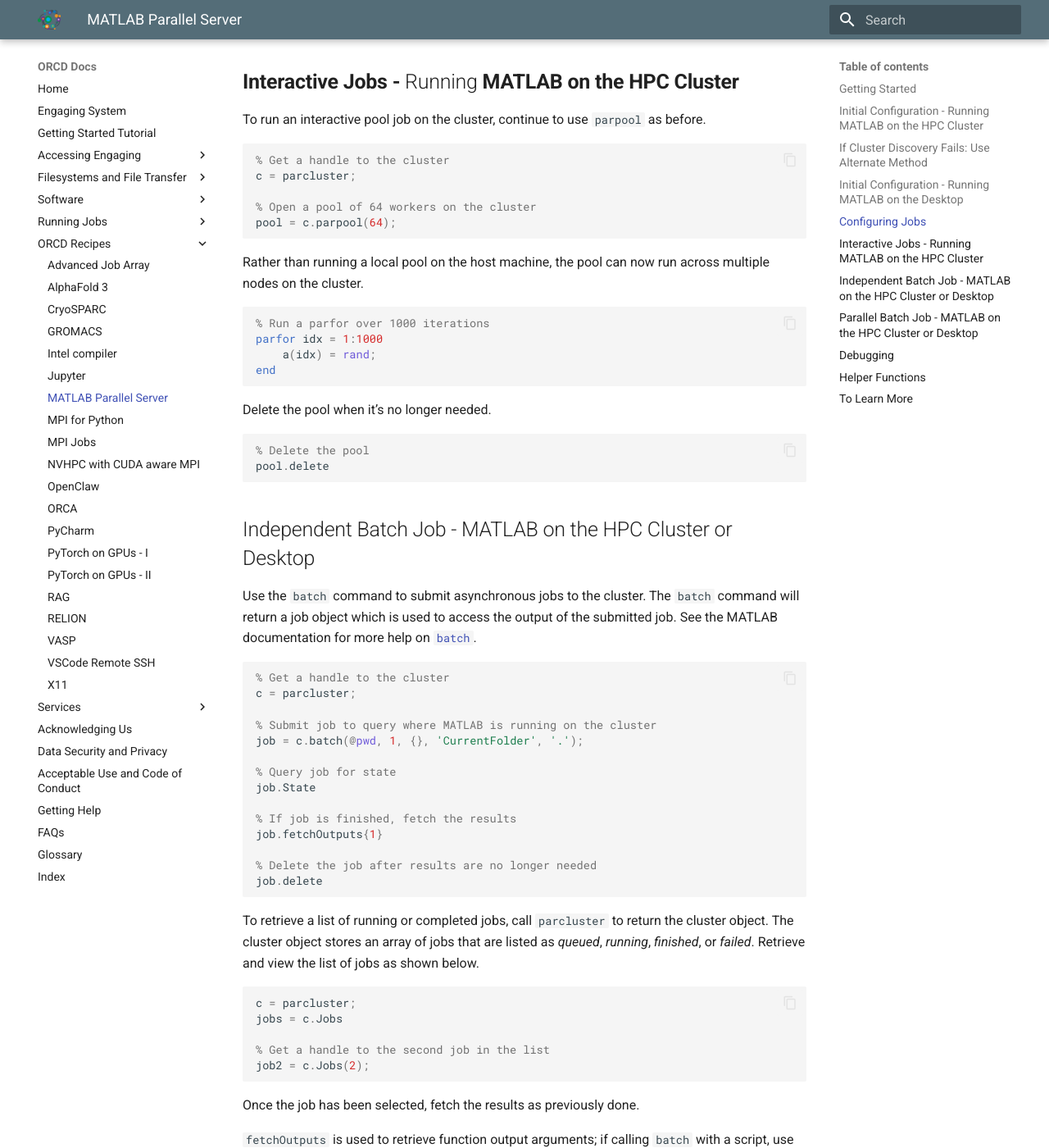
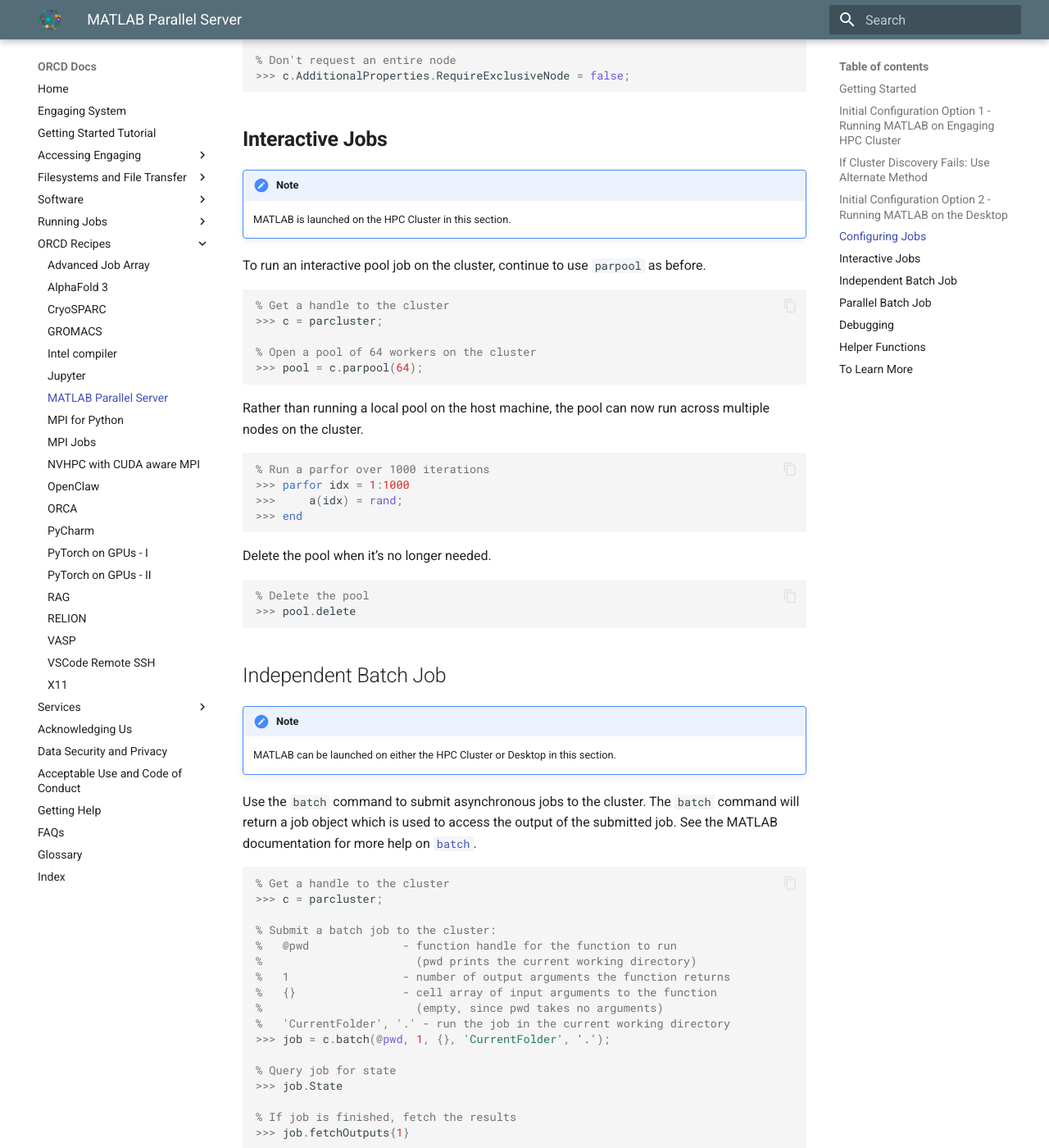
Before and after one commit to mit-orcd/orcd-docs-edit, an MkDocs documentation site: the page built from docs/recipes/Getting_Started_With_Serial_And_Parallel_MATLAB.md, in a window 1280 px wide and 1400 px high, scrolled down 3796 px. Shown: the whole window at 82% size. Built offline with MkDocs 1.6.1 and Material for MkDocs 9.7.7, drawn with Linux system fonts in a browser that asks for light colours; some of the changed text lies outside the part shown.

Commit message:
Apply Shaohao review suggestions to MATLAB parallel computing doc
- Use matlab & in Getting Started to free the terminal after launch
- Rename Initial Configuration sections as Option 1 and Option 2
- Move HPC Cluster or Desktop context from titles into admonitions
- Add per-argument comments to c.batch command
- Convert N+1 CPU cores note to an admonition
- Prefix interactive MATLAB commands with >>> to distinguish from bash

````diff
--- a/docs/recipes/Getting_Started_With_Serial_And_Parallel_MATLAB.md
+++ b/docs/recipes/Getting_Started_With_Serial_And_Parallel_MATLAB.md
@@ -21,10 +21,10 @@
    ```
 4. Then launch MATLAB by typing:
    ```
-   matlab
+   matlab &
    ```
 
-## Initial Configuration \- Running MATLAB on the HPC Cluster
+## Initial Configuration Option 1 - Running MATLAB on Engaging HPC Cluster
 
 This setup is intended for job submission when you are logged directly into the cluster, either through a command\-line or graphical interface.  This process needs to be done once per cluster.
 
@@ -49,12 +49,12 @@
 After logging into the cluster, start MATLAB. Call `configCluster` to create a new cluster profile.
 
 ```matlab
-configCluster
+>>> configCluster
 ```
 
 Jobs will run across multiple nodes on the cluster rather than on the host machine.
 
-## Initial Configuration \- Running MATLAB on the Desktop
+## Initial Configuration Option 2 - Running MATLAB on the Desktop
 
 This setup is intended for job submission when MATLAB is installed on your machine and jobs are run remotely on the cluster.  This setup needs to be done once per cluster, per version of MATLAB installed on your machine.
 
@@ -62,7 +62,7 @@
 Start MATLAB and run `userpath`
 
 ```matlab
-userpath
+>>> userpath
 ```
 
 Download the MATLAB plugin scripts from [here](http://www.mathworks.com).  The contents of the ZIP file should be extracted into the folder returned by the call to `userpath`.
@@ -71,7 +71,7 @@
 Create a new cluster profile
 
 ```matlab
-configCluster
+>>> configCluster
 ```
 
 Jobs will now run on the cluster rather than on the local machine.
@@ -84,7 +84,7 @@
 
 ```matlab
 % Get a handle to the local resources
-c = parcluster('Processes');
+>>> c = parcluster('Processes');
 ```
 
 ## Configuring Jobs
@@ -93,126 +93,138 @@
 
 ```matlab
 % Get a handle to the cluster
-c = parcluster;
+>>> c = parcluster;
 
 % REQUIRED
 
 % OPTIONAL
 
 % Specify an account
-c.AdditionalProperties.AccountName = 'account-name';
+>>> c.AdditionalProperties.AccountName = 'account-name';
 
 % Specify a constraint
-c.AdditionalProperties.Constraint = 'feature-name';
+>>> c.AdditionalProperties.Constraint = 'feature-name';
 
 % Request email notification of job status
-c.AdditionalProperties.EmailAddress = 'mit-kerberos@mit.edu';
+>>> c.AdditionalProperties.EmailAddress = 'mit-kerberos@mit.edu';
 
 % Specify number of GPUs (default: 0)
-c.AdditionalProperties.GPUsPerNode = 1;
+>>> c.AdditionalProperties.GPUsPerNode = 1;
 
 % Specify a particular GPU card
-c.AdditionalProperties.GPUCard = 'gpu-card';
+>>> c.AdditionalProperties.GPUCard = 'gpu-card';
 
 % Specify memory to use, per core (default: 4GB)
-c.AdditionalProperties.MemPerCPU = '6GB';
+>>> c.AdditionalProperties.MemPerCPU = '6GB';
 
 % Specify the partition
-c.AdditionalProperties.Partition = 'partition-name';
+>>> c.AdditionalProperties.Partition = 'partition-name';
 
 % Specify cores per node (default: 0)
-c.AdditionalProperties.ProcsPerNode = 4;
+>>> c.AdditionalProperties.ProcsPerNode = 4;
 
 % Specify Quality of Service (QoS)
-c.AdditionalProperties.QoS = 'quality-of-service-value';
+>>> c.AdditionalProperties.QoS = 'quality-of-service-value';
 
 % Set node exclusivity (default: false)
-c.AdditionalProperties.RequireExclusiveNode = true;
+>>> c.AdditionalProperties.RequireExclusiveNode = true;
 
 % Specify a reservation
-c.AdditionalProperties.Reservation = 'reservation-name';
+>>> c.AdditionalProperties.Reservation = 'reservation-name';
 
 % Specify the wall time (e.g., 1 day, 5 hours, 30 minutes)
-c.AdditionalProperties.WallTime = '1-05:30';
+>>> c.AdditionalProperties.WallTime = '1-05:30';
 ```
 
 To persist changes made to `AdditionalProperties` between MATLAB sessions, save the profile
 
 ```matlab
-c.saveProfile
+>>> c.saveProfile
 ```
 
  To see the values of the current configuration options, display `AdditionalProperties`.
 
 ```matlab
-c.AdditionalProperties
+>>> c.AdditionalProperties
 ```
 
  Unset a value when no longer needed.
 
 ```matlab
 % Turn off email notifications
-c.AdditionalProperties.EmailAddress = '';
+>>> c.AdditionalProperties.EmailAddress = '';
 
 % Don't request an entire node
-c.AdditionalProperties.RequireExclusiveNode = false;
+>>> c.AdditionalProperties.RequireExclusiveNode = false;
 ```
-## **Interactive Jobs \-** Running **MATLAB on the HPC Cluster**
+## **Interactive Jobs**
+
+!!! note
+    MATLAB is launched on the HPC Cluster in this section.
 
 To run an interactive pool job on the cluster, continue to use `parpool` as before.
 
 ```matlab
 % Get a handle to the cluster
-c = parcluster;
+>>> c = parcluster;
 
 % Open a pool of 64 workers on the cluster
-pool = c.parpool(64);
+>>> pool = c.parpool(64);
 ```
 
  Rather than running a local pool on the host machine, the pool can now run across multiple nodes on the cluster.
 
 ```matlab
 % Run a parfor over 1000 iterations
-parfor idx = 1:1000
-    a(idx) = rand;
-end
+>>> parfor idx = 1:1000
+>>>     a(idx) = rand;
+>>> end
 ```
 
  Delete the pool when it’s no longer needed.
 
 ```matlab
 % Delete the pool
-pool.delete
+>>> pool.delete
 ```
-## Independent Batch Job \- MATLAB on the HPC Cluster or Desktop
+## Independent Batch Job
+
+!!! note
+    MATLAB can be launched on either the HPC Cluster or Desktop in this section.
 
 Use the `batch` command to submit asynchronous jobs to the cluster. The `batch` command will return a job object which is used to access the output of the submitted job. See the MATLAB documentation for more help on [`batch`](https://www.mathworks.com/help/parallel-computing/batch.html).
 
 ```matlab
 % Get a handle to the cluster
-c = parcluster;
+>>> c = parcluster;
 
-% Submit job to query where MATLAB is running on the cluster
-job = c.batch(@pwd, 1, {}, 'CurrentFolder', '.');
+% Submit a batch job to the cluster:
+%   @pwd              - function handle for the function to run
+%                       (pwd prints the current working directory)
+%   1                 - number of output arguments the function returns
+%   {}                - cell array of input arguments to the function
+%                       (empty, since pwd takes no arguments)
+%   'CurrentFolder', '.' - run the job in the current working directory
+>>> job = c.batch(@pwd, 1, {}, 'CurrentFolder', '.');
 
 % Query job for state
-job.State
+>>> job.State
 
 % If job is finished, fetch the results
-job.fetchOutputs{1}
+>>> job.fetchOutputs{1}
 
 % Delete the job after results are no longer needed
-job.delete
+>>> job.delete
 ```
 
 To retrieve a list of running or completed jobs, call `parcluster` to return the cluster object. The cluster object stores an array of jobs that are listed as *queued*, *running*, *finished*, or *failed*. Retrieve and view the list of jobs as shown below.
 
 ```matlab
-c = parcluster;
-jobs = c.Jobs
+>>> c = parcluster;
+>>> jobs = c.Jobs
 
 % Get a handle to the second job in the list
-job2 = c.Jobs(2);
+>>> job2 = c.Jobs(2);
 ```
 
 Once the job has been selected, fetch the results as previously done.
@@ -222,59 +234,65 @@
 
 ```matlab
 % Fetch all results from the second job in the list
-job2.fetchOutputs{:}
+>>> job2.fetchOutputs{:}
 
 % Alternate: Load results if job was a script instead of a function
-job2.load
+>>> job2.load
 ```
-## Parallel Batch Job \- MATLAB on the HPC Cluster or Desktop
+## Parallel Batch Job
+
+!!! note
+    MATLAB can be launched on either the HPC Cluster or Desktop in this section.
 
 The `batch` command can also support parallel workflows. Let’s use the following example for a parallel job, which you should save separately as `parallel_example.m`.
 
 ```matlab
-function [sim_t, A] = parallel_example(iter)
+>>> function [sim_t, A] = parallel_example(iter)
 
-if nargin==0
-    iter = 8;
-end
+>>> if nargin==0
+>>>     iter = 8;
+>>> end
 
-disp('Start sim')
+>>> disp('Start sim')
 
-A = nan(iter,1);
-t0 = tic;
-parfor idx = 1:iter
-    A(idx) = idx;
-    pause(2)
-    idx
-end
-sim_t = toc(t0);
+>>> A = nan(iter,1);
+>>> t0 = tic;
+>>> parfor idx = 1:iter
+>>>     A(idx) = idx;
+>>>     pause(2)
+>>>     idx
+>>> end
+>>> sim_t = toc(t0);
 
-disp('Sim completed')
+>>> disp('Sim completed')
 
-save RESULTS A
+>>> save RESULTS A
 
-end
+>>> end
 ```
 
 This time when using the `batch` command, specify a Pool argument.
 
 ```matlab
 % Get a handle to the cluster
-c = parcluster;
+>>> c = parcluster;
 
 % Submit a batch pool job using 4 workers for 16 simulations
-job = c.batch(@parallel_example, 1, {16}, 'CurrentFolder','.', 'Pool', 4);
+>>> job = c.batch(@parallel_example, 1, {16}, 'CurrentFolder','.', 'Pool', 4);
 
 % View current job status
-job.State
+>>> job.State
 
 % Fetch the results after a finished state is retrieved
-job.fetchOutputs{1}
+>>> job.fetchOutputs{1}
 ans =
     8.8872
 ```
 
-The job ran in 8.89 seconds using four workers. Note that these jobs will always request `N+1` CPU cores, since one worker is required to manage the batch job and pool of workers. For example, a job that needs eight workers will require nine CPU cores.
+The job ran in 8.89 seconds using four workers.
+
+!!! note
+    These jobs will always request `N+1` CPU cores, since one worker is required to manage the batch job and pool of workers. For example, a job that needs eight workers will require nine CPU cores.
 
 
 Run the same simulation again but increase the Pool size. This time, to retrieve the results later, keep track of the job ID.
@@ -284,36 +302,36 @@
 
 ```matlab
 % Get a handle to the cluster
-c = parcluster;
+>>> c = parcluster;
 
 % Submit a batch pool job using 8 workers for 16 simulations
-job = c.batch(@parallel_example, 1, {16}, 'CurrentFolder','.', 'Pool', 8);
+>>> job = c.batch(@parallel_example, 1, {16}, 'CurrentFolder','.', 'Pool', 8);
 
 % Get the job ID
-id = job.ID
+>>> id = job.ID
 id =
     4
 
 % Clear job from workspace (as though MATLAB exited)
-clear job
+>>> clear job
 ```
 
 With a handle to the cluster, the `findJob` method searches for the job with the specified job ID.
 
 ```matlab
 % Get a handle to the cluster
-c = parcluster;
+>>> c = parcluster;
 
 % Find the old job
-job = c.findJob('ID', 4);
+>>> job = c.findJob('ID', 4);
 
 % Retrieve the state of the job
-job.State
+>>> job.State
 ans =
     finished
 
 % Fetch the results
-job.fetchOutputs{1};
+>>> job.fetchOutputs{1};
 ans =
     4.7270
 ```
@@ -340,19 +358,19 @@
 When submitting an independent job, specify the task.
 
 ```matlab
-c.getDebugLog(job.Tasks)
+>>> c.getDebugLog(job.Tasks)
 ```
 
 For Pool jobs, only specify the job object.
 
 ```matlab
-c.getDebugLog(job)
+>>> c.getDebugLog(job)
 ```
 
 When troubleshooting a job, the cluster admin may request the scheduler ID of the job. This can be derived by calling `getTaskSchedulerIDs` (call `schedID(job)` before R2019b).
 
 ```matlab
-job.getTaskSchedulerIDs()
+>>> job.getTaskSchedulerIDs()
 ans =
     25539
 ```
````
